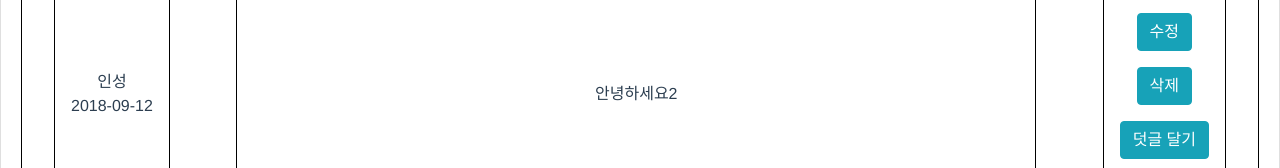
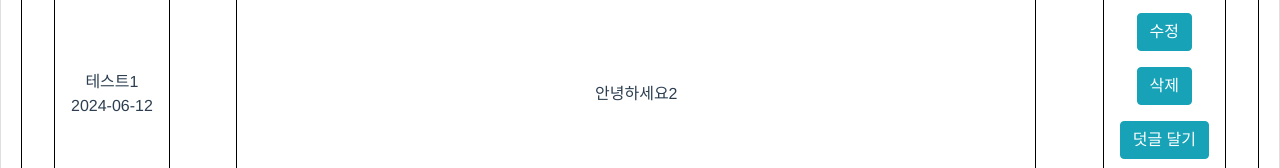
Before and after one commit to redeye0922/dev-play, a Vue app in the folder vue-play/: page /board/detail/1 in a window 1280 px wide. Shown: the part 1068-1236 px from the top of the page. Built offline with nearby package versions, Linux system fonts and the light colour scheme.

Commit message:
상세화면 이동시 vue-router 에러 수정

```diff
--- a/vue-play/package.json
+++ b/vue-play/package.json
@@ -8,9 +8,11 @@
     "lint": "vue-cli-service lint"
   },
   "dependencies": {
+    "bootstrap": "^4.4.1",
+    "bootstrap-vue": "^2.1.0",
     "core-js": "^3.8.3",
     "vue": "^2.6.14",
-    "vue-router": "^3.5.1"
+    "vue-router": "^3.6.5"
   },
   "devDependencies": {
     "@babel/core": "^7.12.16",
--- a/vue-play/src/components/board/BoardList.vue
+++ b/vue-play/src/components/board/BoardList.vue
@@ -42,7 +42,6 @@ export default {
     return {
       currentPage: 1, // 현재 페이지
       perPage: 10, // 페이지당 보여줄 갯수
-      // bootstrap 'b-table' 필드 설정
       fields: [
         {
           key: "content_id",
@@ -66,9 +65,11 @@ export default {
   },
   methods: {
     rowClick(item) {
-      this.$router.push({
-        path: `/board/detail/${item.content_id}`,
-      });
+      this.$router
+        .push({
+          path: `/board/detail/${item.content_id}`,
+        })
+        .catch(() => {});
     },
     writeContent() {
       this.$router.push({
--- a/vue-play/src/components/board/CommentCreate.vue
+++ b/vue-play/src/components/board/CommentCreate.vue
@@ -52,7 +52,6 @@ export default {
         updated_at: null,
       });
       this.reloadComment();
-      // this.subCommentToggle();
       this.context = "";
     },
     createSubComment() {
--- a/vue-play/src/data/index.js
+++ b/vue-play/src/data/index.js
@@ -2,28 +2,28 @@ export default {
   User: [
     {
       user_id: 1,
-      name: "인성",
-      created_at: "2018-09-11",
+      name: "테스트1",
+      created_at: "2024-06-11",
     },
     {
       user_id: 2,
-      name: "탁우",
-      created_at: "2018-09-12",
+      name: "테스트2",
+      created_at: "2024-06-12",
     },
     {
       user_id: 3,
-      name: "준우",
-      created_at: "2018-09-13",
+      name: "테스트3",
+      created_at: "2024-06-13",
     },
     {
       user_id: 4,
-      name: "채우",
-      created_at: "2018-09-14",
+      name: "테스트4",
+      created_at: "2024-06-14",
     },
     {
       user_id: 5,
-      name: "예나",
-      created_at: "2018-09-15",
+      name: "테스트5",
+      created_at: "2024-06-15",
     },
   ],
   Content: [
@@ -32,7 +32,7 @@ export default {
       user_id: 1,
       title: "게시판 제목 1",
       context: "게시판 내용1",
-      created_at: "2018-09-11",
+      created_at: "2024-06-11",
       updated_at: null,
     },
     {
@@ -40,7 +40,7 @@ export default {
       user_id: 3,
       title: "게시판 제목 2",
       context: "게시판 내용2",
-      created_at: "2018-09-12",
+      created_at: "2024-06-12",
       updated_at: null,
     },
     {
@@ -48,7 +48,7 @@ export default {
       user_id: 2,
       title: "게시판 제목 3",
       context: "게시판 내용3",
-      created_at: "2018-09-13",
+      created_at: "2024-06-13",
       updated_at: null,
     },
     {
@@ -56,7 +56,7 @@ export default {
       user_id: 4,
       title: "게시판 제목 4",
       context: "게시판 내용4",
-      created_at: "2018-09-14",
+      created_at: "2024-06-14",
       updated_at: null,
     },
     {
@@ -64,7 +64,7 @@ export default {
       user_id: 5,
       title: "게시판 제목 5",
       context: "게시판 내용5",
-      created_at: "2018-09-15",
+      created_at: "2024-06-15",
       updated_at: null,
     },
     {
@@ -72,7 +72,7 @@ export default {
       user_id: 1,
       title: "게시판 제목 6",
       context: "게시판 내용6",
-      created_at: "2018-09-11",
+      created_at: "2024-06-11",
       updated_at: null,
     },
     {
@@ -80,7 +80,7 @@ export default {
       user_id: 3,
       title: "게시판 제목 7",
       context: "게시판 내용7",
-      created_at: "2018-09-12",
+      created_at: "2024-06-12",
       updated_at: null,
     },
     {
@@ -88,7 +88,7 @@ export default {
       user_id: 2,
       title: "게시판 제목 8",
       context: "게시판 내용8",
-      created_at: "2018-09-13",
+      created_at: "2024-06-13",
       updated_at: null,
     },
     {
@@ -96,7 +96,7 @@ export default {
       user_id: 4,
       title: "게시판 제목 9",
       context: "게시판 내용9",
-      created_at: "2018-09-14",
+      created_at: "2024-06-14",
       updated_at: null,
     },
     {
@@ -104,7 +104,7 @@ export default {
       user_id: 5,
       title: "게시판 제목 10",
       context: "게시판 내용10",
-      created_at: "2018-09-15",
+      created_at: "2024-06-15",
       updated_at: null,
     },
     {
@@ -112,7 +112,7 @@ export default {
       user_id: 1,
       title: "게시판 제목 11",
       context: "게시판 내용11",
-      created_at: "2018-09-11",
+      created_at: "2024-06-11",
       updated_at: null,
     },
     {
@@ -120,7 +120,7 @@ export default {
       user_id: 3,
       title: "게시판 제목 12",
       context: "게시판 내용12",
-      created_at: "2018-09-12",
+      created_at: "2024-06-12",
       updated_at: null,
     },
     {
@@ -128,7 +128,7 @@ export default {
       user_id: 2,
       title: "게시판 제목 13",
       context: "게시판 내용13",
-      created_at: "2018-09-13",
+      created_at: "2024-06-13",
       updated_at: null,
     },
     {
@@ -136,7 +136,7 @@ export default {
       user_id: 4,
       title: "게시판 제목 14",
       context: "게시판 내용14",
-      created_at: "2018-09-14",
+      created_at: "2024-06-14",
       updated_at: null,
     },
     {
@@ -144,7 +144,7 @@ export default {
       user_id: 5,
       title: "게시판 제목 15",
       context: "게시판 내용15",
-      created_at: "2018-09-15",
+      created_at: "2024-06-15",
       updated_at: null,
     },
     {
@@ -152,7 +152,7 @@ export default {
       user_id: 1,
       title: "게시판 제목 16",
       context: "게시판 내용16",
-      created_at: "2018-09-11",
+      created_at: "2024-06-11",
       updated_at: null,
     },
     {
@@ -160,7 +160,7 @@ export default {
       user_id: 3,
       title: "게시판 제목 17",
       context: "게시판 내용17",
-      created_at: "2018-09-12",
+      created_at: "2024-06-12",
       updated_at: null,
     },
     {
@@ -168,7 +168,7 @@ export default {
       user_id: 2,
       title: "게시판 제목 18",
       context: "게시판 내용18",
-      created_at: "2018-09-13",
+      created_at: "2024-06-13",
       updated_at: null,
     },
     {
@@ -176,7 +176,7 @@ export default {
       user_id: 4,
       title: "게시판 제목 19",
       context: "게시판 내용19",
-      created_at: "2018-09-14",
+      created_at: "2024-06-14",
       updated_at: null,
     },
     {
@@ -184,7 +184,7 @@ export default {
       user_id: 5,
       title: "게시판 제목 20",
       context: "게시판 내용20",
-      created_at: "2018-09-15",
+      created_at: "2024-06-15",
       updated_at: null,
     },
     {
@@ -192,7 +192,7 @@ export default {
       user_id: 1,
       title: "게시판 제목 21",
       context: "게시판 내용21",
-      created_at: "2018-09-11",
+      created_at: "2024-06-11",
       updated_at: null,
     },
     {
@@ -200,7 +200,7 @@ export default {
       user_id: 3,
       title: "게시판 제목 22",
       context: "게시판 내용22",
-      created_at: "2018-09-12",
+      created_at: "2024-06-12",
       updated_at: null,
     },
     {
@@ -208,7 +208,7 @@ export default {
       user_id: 2,
       title: "게시판 제목 23",
       context: "게시판 내용23",
-      created_at: "2018-09-13",
+      created_at: "2024-06-13",
       updated_at: null,
     },
     {
@@ -216,7 +216,7 @@ export default {
       user_id: 4,
       title: "게시판 제목 24",
       context: "게시판 내용24",
-      created_at: "2018-09-14",
+      created_at: "2024-06-14",
       updated_at: null,
     },
     {
@@ -224,7 +224,7 @@ export default {
       user_id: 5,
       title: "게시판 제목 25",
       context: "게시판 내용25",
-      created_at: "2018-09-15",
+      created_at: "2024-06-15",
       updated_at: null,
     },
     {
@@ -232,7 +232,7 @@ export default {
       user_id: 1,
       title: "게시판 제목 26",
       context: "게시판 내용26",
-      created_at: "2018-09-11",
+      created_at: "2024-06-11",
       updated_at: null,
     },
     {
@@ -240,7 +240,7 @@ export default {
       user_id: 3,
       title: "게시판 제목 27",
       context: "게시판 내용27",
-      created_at: "2018-09-12",
+      created_at: "2024-06-12",
       updated_at: null,
     },
     {
@@ -248,7 +248,7 @@ export default {
       user_id: 2,
       title: "게시판 제목 28",
       context: "게시판 내용28",
-      created_at: "2018-09-13",
+      created_at: "2024-06-13",
       updated_at: null,
     },
     {
@@ -256,7 +256,7 @@ export default {
       user_id: 4,
       title: "게시판 제목 29",
       context: "게시판 내용29",
-      created_at: "2018-09-14",
+      created_at: "2024-06-14",
       updated_at: null,
     },
     {
@@ -264,7 +264,7 @@ export default {
       user_id: 5,
       title: "게시판 제목 30",
       context: "게시판 내용30",
-      created_at: "2018-09-15",
+      created_at: "2024-06-15",
       updated_at: null,
     },
   ],
@@ -274,7 +274,7 @@ export default {
       content_id: 2,
       user_id: 1,
       context: "안녕하세요1",
-      created_at: "2018-09-15",
+      created_at: "2024-06-15",
       updated_at: null,
     },
     {
@@ -282,7 +282,7 @@ export default {
       content_id: 1,
       user_id: 1,
       context: "안녕하세요2",
-      created_at: "2018-09-12",
+      created_at: "2024-06-12",
       updated_at: null,
     },
     {
@@ -290,7 +290,7 @@ export default {
       content_id: 3,
       user_id: 3,
       context: "안녕하세요3",
-      created_at: "2018-09-15",
+      created_at: "2024-06-15",
       updated_at: null,
     },
     {
@@ -298,7 +298,7 @@ export default {
       content_id: 3,
       user_id: 1,
       context: "안녕하세요4",
-      created_at: "2018-09-19",
+      created_at: "2024-06-19",
       updated_at: null,
     },
     {
@@ -306,7 +306,7 @@ export default {
       content_id: 3,
       user_id: 2,
       context: "안녕하세요6",
-      created_at: "2018-09-20",
+      created_at: "2024-06-20",
       updated_at: null,
     },
   ],
@@ -316,7 +316,7 @@ export default {
       comment_id: 3,
       user_id: 3,
       context: "서브 댓글 1",
-      created_at: "2018-09-15",
+      created_at: "2024-06-15",
       updated_at: null,
     },
     {
@@ -324,7 +324,7 @@ export default {
       comment_id: 3,
       user_id: 1,
       context: "서브 댓글 2",
-      created_at: "2018-09-16",
+      created_at: "2024-06-16",
       updated_at: null,
     },
   ],
```
Also changed, not shown: 1 other file (tests, documents, lock files or other folders).
